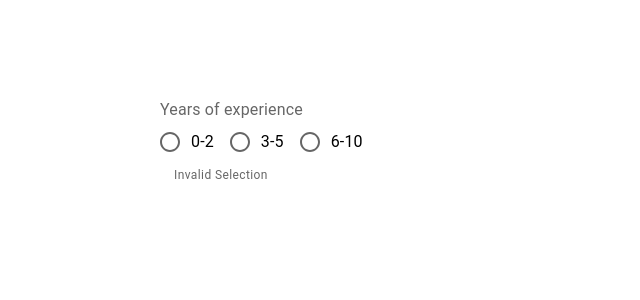
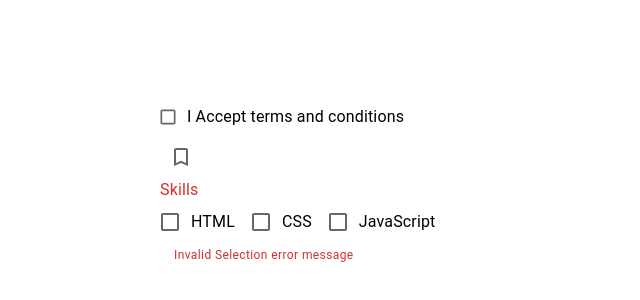
Before and after one commit to GitGud1234/react-mui-demo, a React (Create React App) app: page / in a window 1280 px wide. Shown: the part 62-362 px from the top of the page, without its empty margins (0-640 px from the left). Built offline with nearby package versions, Linux system fonts and the light colour scheme.

Commit message:
MuiCheckbox complete

```diff
--- a/src/App.tsx
+++ b/src/App.tsx
@@ -5,6 +5,7 @@
 import { MuiTextField } from './components/MuiTextField';
 import { MuiSelect } from './components/MuiSelect';
 import { MuiRadioButton } from './components/MuiRadioButton';
+import { MuiCheckbox } from './components/MuiCheckbox';
 
 /*
 const theme = createTheme({
@@ -32,7 +33,8 @@
       {/* {<MuiButton />} */}
       {/* {<MuiTextField />} */}
       {/* {<MuiSelect />} */}
-      {<MuiRadioButton />}
+      {/* {<MuiRadioButton />} */}
+      {<MuiCheckbox />}
     </div>
     //</ThemeProvider>
   );
--- a/src/components/MuiCheckbox.tsx
+++ b/src/components/MuiCheckbox.tsx
@@ -1,13 +1,90 @@
-import { Box, FormControlLabel, Checkbox } from '@mui/material';
+import {
+  Box,
+  FormControlLabel,
+  Checkbox,
+  FormControl,
+  FormLabel,
+  FormGroup,
+  FormHelperText,
+} from '@mui/material';
+import { useState } from 'react';
+import BookmarkBorderIcon from '@mui/icons-material/BookmarkBorder';
+import BookmarkIcon from '@mui/icons-material/Bookmark';
 
 export const MuiCheckbox = () => {
+  const [acceptTnC, setAcceptTnC] = useState(false);
+  const [skills, setSkills] = useState<string[]>([]);
+  const handleChange = (event: React.ChangeEvent<HTMLInputElement>) => {
+    setAcceptTnC(event.target.checked);
+  };
+  const handleSkillChange = (event: React.ChangeEvent<HTMLInputElement>) => {
+    const index = skills.indexOf(event.target.value);
+    if (index === -1) {
+      setSkills([...skills, event.target.value]);
+    } else {
+      setSkills(skills.filter(skill => skill !== event.target.value));
+    }
+  };
   return (
     <Box>
       <Box>
         <FormControlLabel
           label="I Accept terms and conditions"
-          control={<Checkbox />}
+          control={
+            <Checkbox
+              size="small"
+              color="secondary"
+              checked={acceptTnC}
+              onChange={handleChange}
+            />
+          }
         />
+      </Box>
+      <Box>
+        <Checkbox
+          icon={<BookmarkBorderIcon />}
+          checkedIcon={<BookmarkIcon />}
+          checked={acceptTnC}
+          onChange={handleChange}
+        />
+      </Box>
+      <Box>
+        <FormControl error>
+          <FormLabel>Skills</FormLabel>
+          <FormGroup row>
+            <FormControlLabel
+              label="HTML"
+              control={
+                <Checkbox
+                  value="html"
+                  checked={skills.includes('html')}
+                  onChange={handleSkillChange}
+                />
+              }
+            />
+            <FormControlLabel
+              label="CSS"
+              control={
+                <Checkbox
+                  value="css"
+                  checked={skills.includes('css')}
+                  onChange={handleSkillChange}
+                />
+              }
+            />
+            <FormControlLabel
+              label="JavaScript"
+              control={
+                <Checkbox
+                  value="javascript"
+                  checked={skills.includes('javascript')}
+                  onChange={handleSkillChange}
+                />
+              }
+            />
+          </FormGroup>
+          <FormHelperText>Invalid Selection error message</FormHelperText>
+        </FormControl>
       </Box>
     </Box>
   );
```
